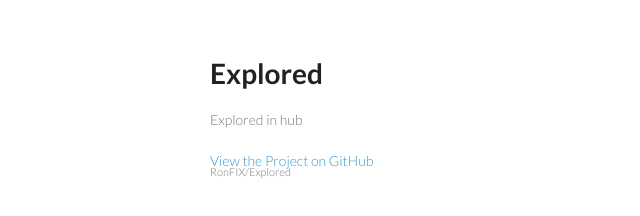
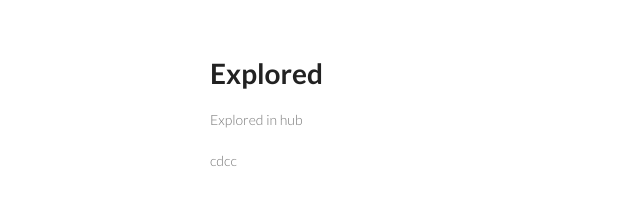
Before and after one commit to RonFIX/Explored, a plain HTML site: page index.html in a window 1280 px wide. Shown: the whole page, without its empty margins (0-640 px from the left). Drawn offline with Linux system fonts and the light colour scheme.

Commit message:
Update index.html

```diff
--- a/index.html
+++ b/index.html
@@ -17,7 +17,7 @@
       <header>
         <h1>Explored</h1>
         <p>Explored in hub</p>
-        <p class="view"><a href="https://github.com/RonFIX/Explored">View the Project on GitHub <small>RonFIX/Explored</small></a></p>
+        <p>cdcc</p>
       </header>
   </body>
 </html>
```
